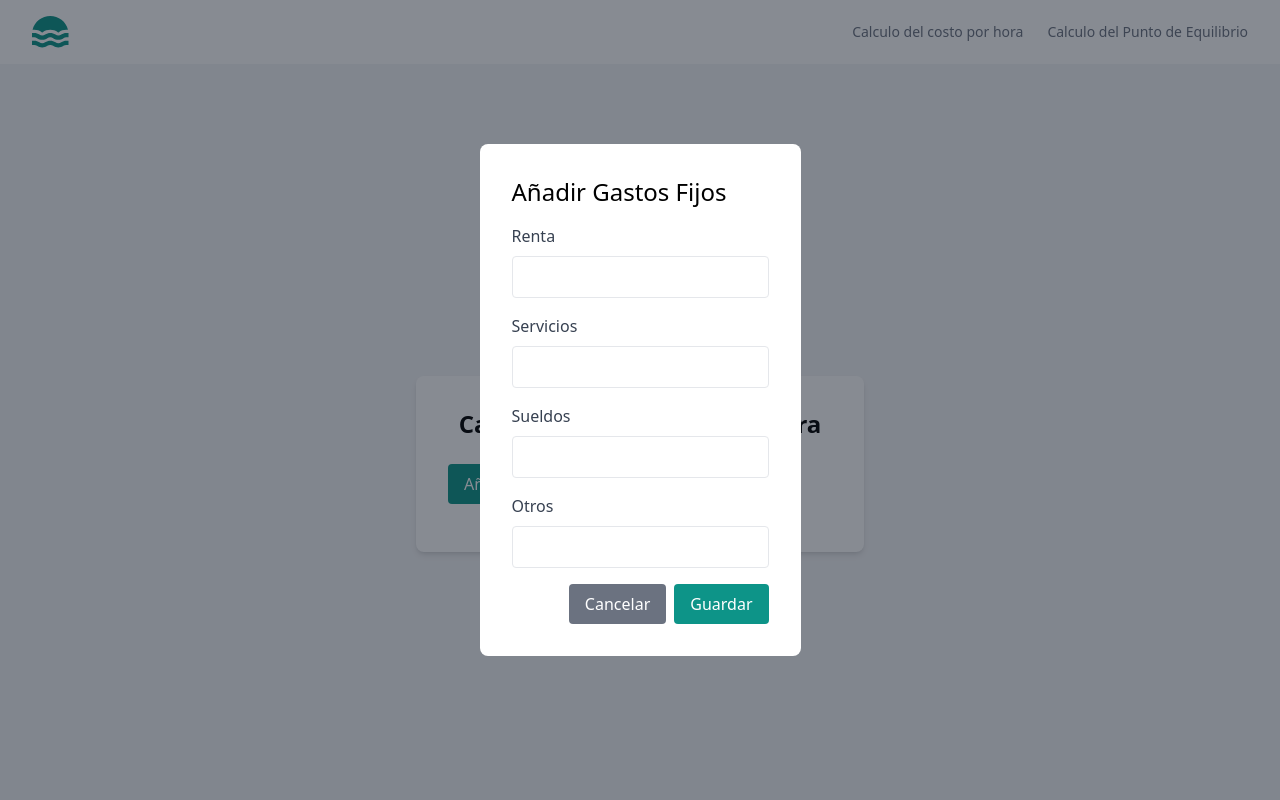
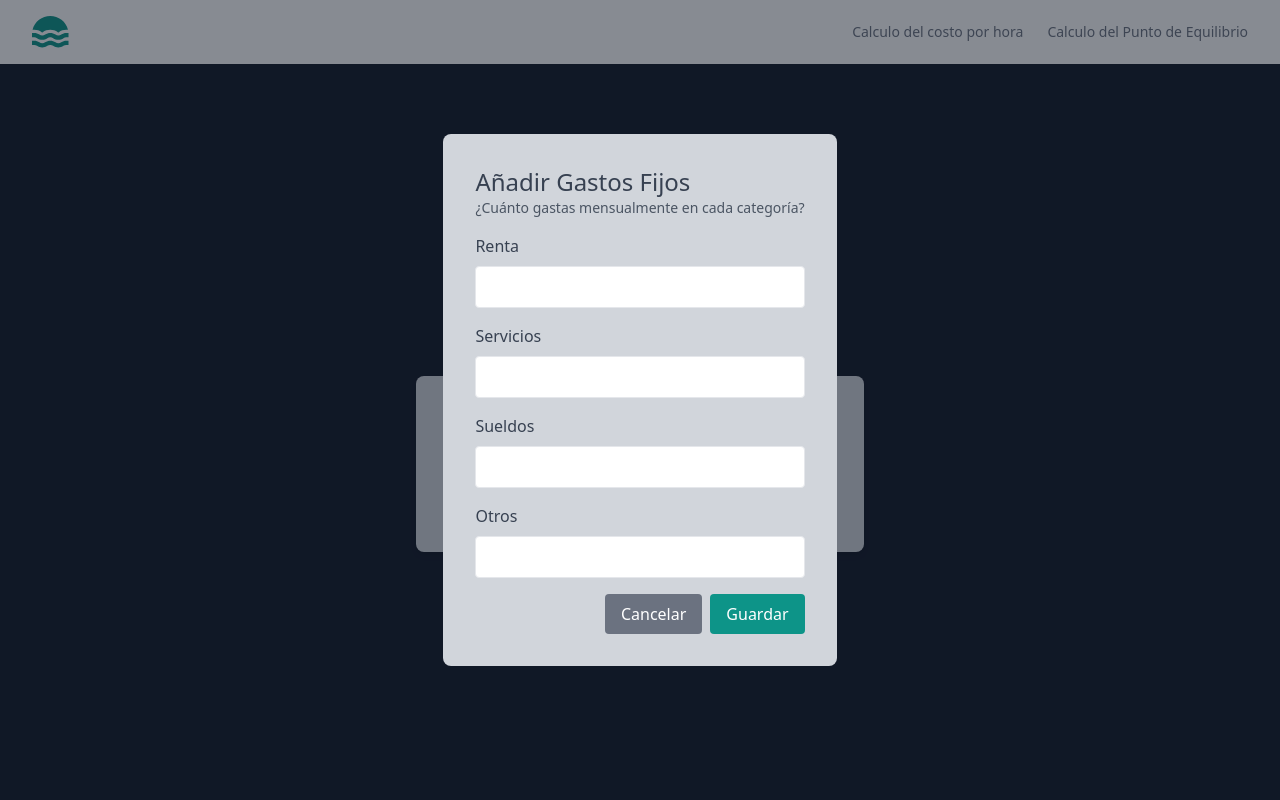
Before and after one commit to ICCOCUT/social-service, a Next.js app: page /CostCalculator in a window 1280 px wide. Both pictures are taken after a click on the button "Añadir Gastos Fijos". Shown: the top 800 px of the page. Built offline with nearby package versions, Linux system fonts and the light colour scheme.

Commit message:
fix colors

```diff
--- a/src/pages/BreakEvenPoint.jsx
+++ b/src/pages/BreakEvenPoint.jsx
@@ -32,8 +32,8 @@ const BreakEvenPoint = () => {
     };
 
     return (
-        <div className="min-h-screen flex items-center justify-center bg-gray-100">
-            <div className="bg-white p-8 rounded-lg shadow-md w-full max-w-md">
+        <div className="min-h-screen flex items-center justify-center bg-gray-900">
+            <div className="p-8 rounded-lg shadow-md w-full max-w-md bg-gray-300 text-gray-700">
                 <h2 className="text-2xl font-bold mb-6 text-center text-gray-700 relative">
                     Cálculo del punto de equilibrio
                     <svg
--- a/src/pages/CostCalculator.jsx
+++ b/src/pages/CostCalculator.jsx
@@ -45,8 +45,8 @@ const CostoPorHora = () => {
     };
 
     return (
-        <div className="min-h-screen flex items-center justify-center bg-gray-100">
-            <div className="bg-white p-8 rounded-lg shadow-md w-full max-w-md">
+        <div className="min-h-screen flex items-center justify-center bg-gray-900">
+            <div className="bg-gray-300 text-gray-700 p-8 rounded-lg shadow-md w-full max-w-md">
                 <h2 className="text-2xl font-bold mb-6 text-center">Calculadora de Costo por Hora</h2>
                 {!gastosFijos && <ExpenseFormPopup onSubmit={handleGastosFijosSubmit} />}
                 <div className="mt-4">
@@ -60,7 +60,7 @@ const CostoPorHora = () => {
                             </p>
                             <button
                                 onClick={calcularCostoPorHora}
-                                className="bg-blue-500 hover:bg-blue-700 text-white font-bold py-2 px-4 rounded focus:outline-none focus:shadow-outline mt-4"
+                                className=" bg-blue-500 hover:bg-blue-700 text-white font-bold py-2 px-4 rounded focus:outline-none focus:shadow-outline mt-4"
                             >
                                 Calcular con Porcentajes
                             </button>
--- a/src/pages/components/Content.jsx
+++ b/src/pages/components/Content.jsx
@@ -23,7 +23,7 @@ export default function Content() {
                                 </div>
                                 <h2 className="text-lg text-white font-medium title-font mb-2">Cálculo del costo por
                                     hora</h2>
-                                <p className="leading-relaxed text-base flex-grow">Cuanto vale tu tiempo</p>
+                                <p className="leading-relaxed text-base flex-grow">¿Cuánto vale tu tiempo?</p>
                             </div>
                         </Link>
                     </div>
--- a/src/pages/components/ExpenseFormPopup.jsx
+++ b/src/pages/components/ExpenseFormPopup.jsx
@@ -36,8 +36,10 @@ const ExpenseFormPopup = ({ onSubmit }) => {
       {isOpen && (
         <div className="fixed inset-0 flex items-center justify-center z-50">
           <div className="absolute inset-0 bg-gray-900 opacity-50"></div>
-          <div className="bg-white rounded-lg p-8 z-10 max-w-md mx-auto">
-            <h2 className="text-2xl mb-4">Añadir Gastos Fijos</h2>
+          <div className="bg-gray-300 text-gray-700 rounded-lg p-8 z-10 max-w-md mx-auto">
+            <h2 className="text-2xl ">Añadir Gastos Fijos</h2>
+            <p className="text-sm text-gray-600 mb-4">¿Cuánto gastas mensualmente en cada categoría?
+            </p>
             <form onSubmit={handleSubmit}>
               <div className="mb-4">
                 <label className="block text-gray-700 mb-2">Renta</label>
@@ -47,7 +49,6 @@ const ExpenseFormPopup = ({ onSubmit }) => {
                   value={fields.renta}
                   onChange={handleChange}
                   className="w-full px-3 py-2 border rounded text-black"
-                  required
                 />
               </div>
               <div className="mb-4">
@@ -58,7 +59,7 @@ const ExpenseFormPopup = ({ onSubmit }) => {
                   value={fields.servicios}
                   onChange={handleChange}
                   className="w-full px-3 py-2 border rounded text-black"
-                  required
+
                 />
               </div>
               <div className="mb-4">
@@ -69,7 +70,6 @@ const ExpenseFormPopup = ({ onSubmit }) => {
                   value={fields.sueldos}
                   onChange={handleChange}
                   className="w-full px-3 py-2 border rounded text-black"
-                  required
                 />
               </div>
               <div className="mb-4">
@@ -80,7 +80,6 @@ const ExpenseFormPopup = ({ onSubmit }) => {
                   value={fields.otros}
                   onChange={handleChange}
                   className="w-full px-3 py-2 border rounded text-black"
-                  required
                 />
               </div>
               <div className="flex justify-end">
```
